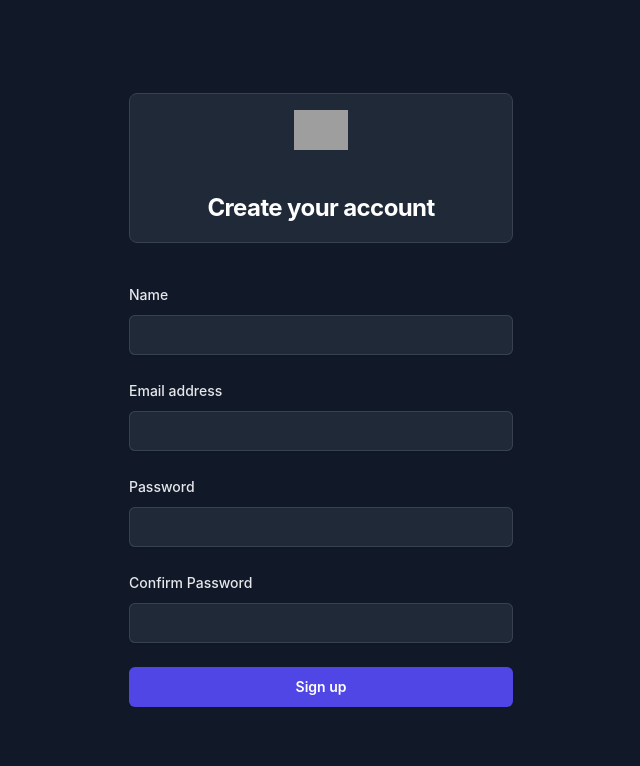
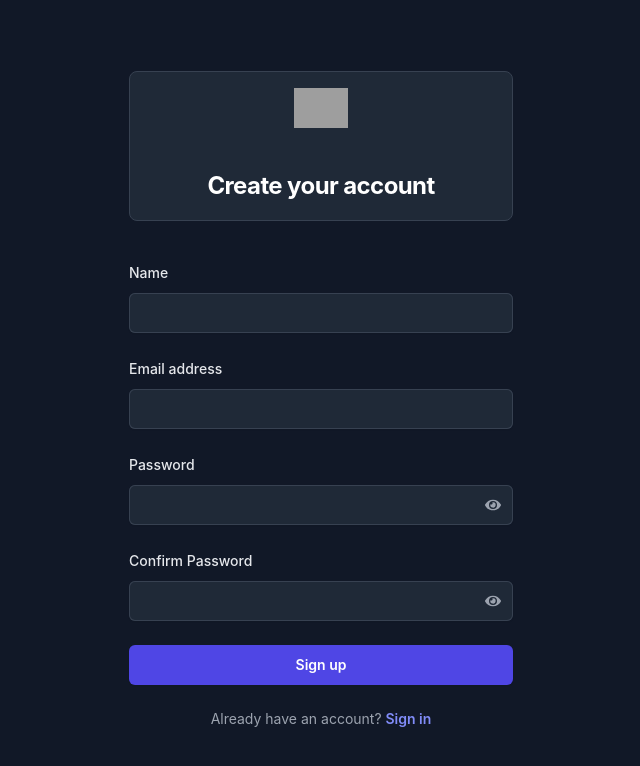
Before and after one commit to TodorW/QuickRide---Frontend, a React (Create React App) app: page /signup in a window 1280 px wide. Shown: the top 766 px of the page, without its empty margins (319-959 px from the left). Built offline with nearby package versions, Linux system fonts and the light colour scheme; grey boxes are pictures that could not be loaded.

Commit message:
added eyeslash for pw inputs in login and signup

```diff
--- a/package.json
+++ b/package.json
@@ -11,6 +11,7 @@
     "axios": "^1.7.7",
     "react": "^18.3.1",
     "react-dom": "^18.3.1",
+    "react-icons": "^5.3.0",
     "react-router-dom": "^6.26.2",
     "react-scripts": "5.0.1",
     "web-vitals": "^2.1.4"
--- a/src/components/auth/Login.js
+++ b/src/components/auth/Login.js
@@ -1,11 +1,13 @@
 import React, { useEffect, useState } from "react";
-import { useNavigate } from "react-router-dom"; // Import useNavigate for redirection
+import { useNavigate, Link } from "react-router-dom"; // Import useNavigate for redirection
+import { FaEye, FaEyeSlash } from "react-icons/fa";
 import PopUpLogin from "../PopUpLogin"; // Ensure this path is correct
 import { AuthService } from "../../api/api";
 
 const Login = () => {
   const [email, setUsername] = useState("");
   const [password, setPassword] = useState("");
+  const [passwordVisible, setPasswordVisible] = useState(false);
   const [popupOpen, setPopupOpen] = useState(false);
   const navigate = useNavigate(); // Initialize useNavigate
 
@@ -105,16 +107,26 @@ const Login = () => {
                 </a>
               </div>
             </div>
-            <div className="mt-2">
+            <div className="mt-2 relative">
               <input
                 id="password"
                 name="password"
-                type="password"
+                type={passwordVisible ? "text" : "password"}
                 required
                 autoComplete="current-password"
                 className="block w-full rounded-md border-0 py-3 px-4 bg-gray-700 text-gray-200 shadow-sm ring-1 ring-inset ring-gray-600 placeholder:text-gray-400 focus:ring-2 focus:ring-inset focus:ring-indigo-600 sm:text-sm sm:leading-6"
                 onChange={(e) => setPassword(e.target.value)}
               />
+              <div
+                className="absolute inset-y-0 right-0 pr-3 flex items-center cursor-pointer"
+                onClick={() => setPasswordVisible(!passwordVisible)} // Toggle password visibility
+              >
+                {passwordVisible ? (
+                  <FaEyeSlash className="text-gray-400" />
+                ) : (
+                  <FaEye className="text-gray-400" />
+                )}
+              </div>
             </div>
           </div>
 
@@ -130,6 +142,16 @@ const Login = () => {
         </form>
       </div>
 
+      <p className="mt-6 text-center text-sm text-gray-400">
+        Don't have an account?{" "}
+        <Link
+          to="/signup"
+          className="font-semibold text-indigo-400 hover:text-indigo-300"
+        >
+          Sign up
+        </Link>
+      </p>
+
       {/* Popup Component */}
       <PopUpLogin open={popupOpen} onClose={() => setPopupOpen(false)} />
     </div>
--- a/src/components/auth/SignUp.js
+++ b/src/components/auth/SignUp.js
@@ -1,7 +1,8 @@
 import React, { useEffect, useState } from "react";
-import { useNavigate } from "react-router-dom"; // Import useNavigate for redirection
+import { useNavigate, Link } from "react-router-dom"; // Import useNavigate for redirection
 import { AuthService } from "../../api/api";
 import PopUp from "../PopUp";
+import { FaEye, FaEyeSlash } from "react-icons/fa";
 
 const SignUp = () => {
   const [firstName, setFirstName] = useState("");
@@ -9,6 +10,8 @@ const SignUp = () => {
   const [password, setPassword] = useState("");
   const [confirmedPassword, setConfirmedPassword] = useState("");
   const [popupOpen, setPopupOpen] = useState(false);
+  const [passwordVisible, setPasswordVisible] = useState(false);
+  const [confirmPasswordVisible, setConfirmPasswordVisible] = useState(false);
   const navigate = useNavigate(); // Initialize useNavigate
 
   const checkIfUserIsLoggedIn = () => {
@@ -117,16 +120,26 @@ const SignUp = () => {
             >
               Password
             </label>
-            <div className="mt-2">
+            <div className="mt-2 relative">
               <input
                 id="password"
                 name="password"
                 autoComplete="current-password"
-                type="password"
+                type={passwordVisible ? "text" : "password"}
                 required
                 onChange={(e) => setPassword(e.target.value)}
                 className="block w-full rounded-md border-0 py-2 px-3 text-gray-100 bg-gray-800 shadow-sm ring-1 ring-inset ring-gray-700 placeholder:text-gray-500 focus:ring-2 focus:ring-inset focus:ring-indigo-600 sm:text-sm sm:leading-6"
               />
+              <div
+                className="absolute inset-y-0 right-0 pr-3 flex items-center cursor-pointer"
+                onClick={() => setPasswordVisible(!passwordVisible)}
+              >
+                {passwordVisible ? (
+                  <FaEyeSlash className="text-gray-400" />
+                ) : (
+                  <FaEye className="text-gray-400" />
+                )}
+              </div>
             </div>
           </div>
 
@@ -137,16 +150,27 @@ const SignUp = () => {
             >
               Confirm Password
             </label>
-            <div className="mt-2">
+            <div className="mt-2 relative">
               <input
                 id="confirm_password"
                 name="confirm_password"
-                type="password"
+                type={confirmPasswordVisible ? "text" : "password"}
                 required
                 autoComplete="current-password"
                 onChange={(e) => setConfirmedPassword(e.target.value)}
                 className="block w-full rounded-md border-0 py-2 px-3 text-gray-100 bg-gray-800 shadow-sm ring-1 ring-inset ring-gray-700 placeholder:text-gray-500 focus:ring-2 focus:ring-inset focus:ring-indigo-600 sm:text-sm sm:leading-6"
               />
+
+              <div
+                className="absolute inset-y-0 right-0 pr-3 flex items-center cursor-pointer"
+                onClick={() => setConfirmPasswordVisible(!confirmPasswordVisible)}
+              >
+                {confirmPasswordVisible ? (
+                  <FaEyeSlash className="text-gray-400" />
+                ) : (
+                  <FaEye className="text-gray-400" />
+                )}
+              </div>
             </div>
           </div>
 
@@ -161,6 +185,16 @@ const SignUp = () => {
         </form>
       </div>
 
+      <p className="mt-6 text-center text-sm text-gray-400">
+        Already have an account?{" "}
+        <Link
+          to="/login"
+          className="font-semibold text-indigo-400 hover:text-indigo-300"
+        >
+          Sign in
+        </Link>
+      </p>
+
       <PopUp open={popupOpen} onClose={() => setPopupOpen(false)} />
     </div>
   );
```
Also changed, not shown: 1 other file (tests, documents, lock files or other folders).
